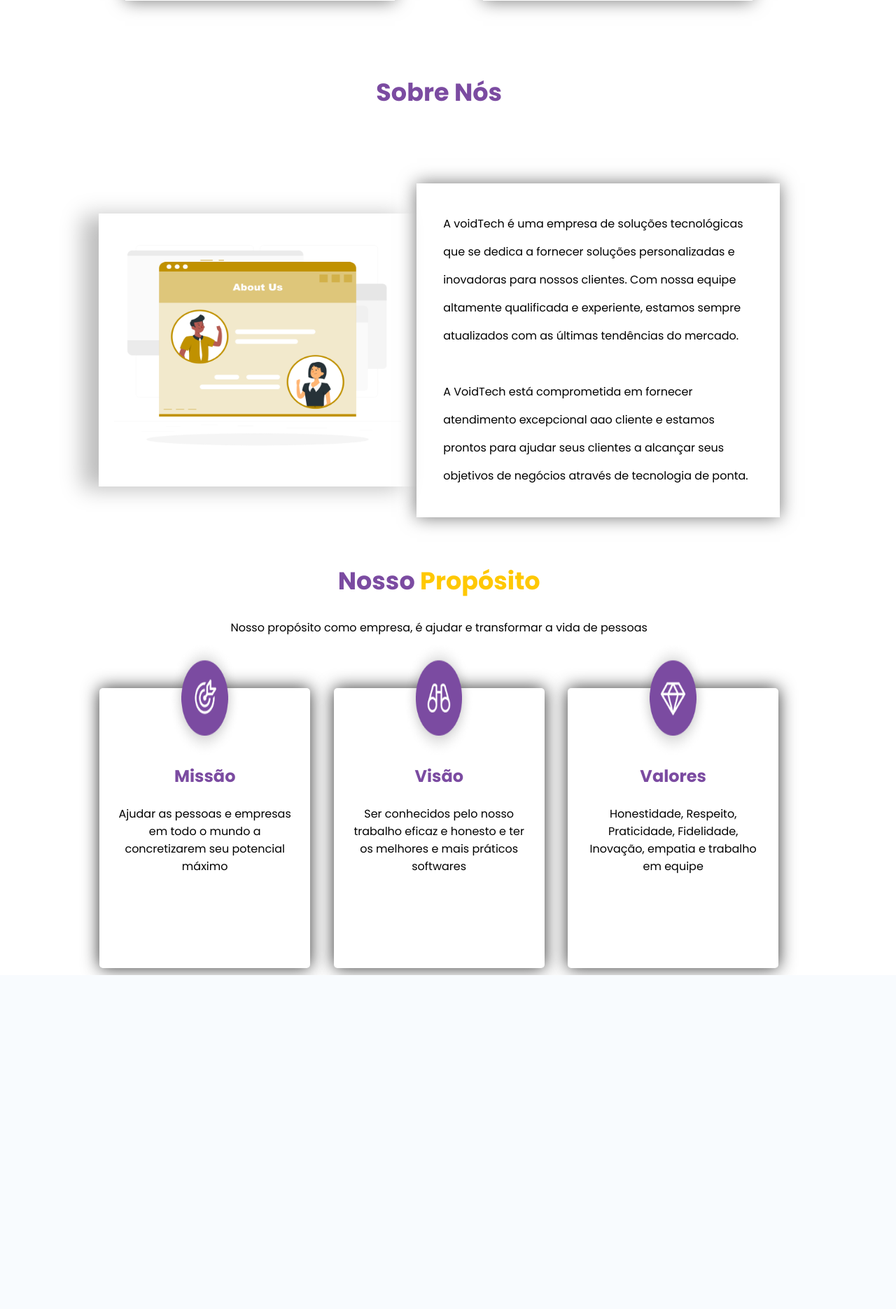
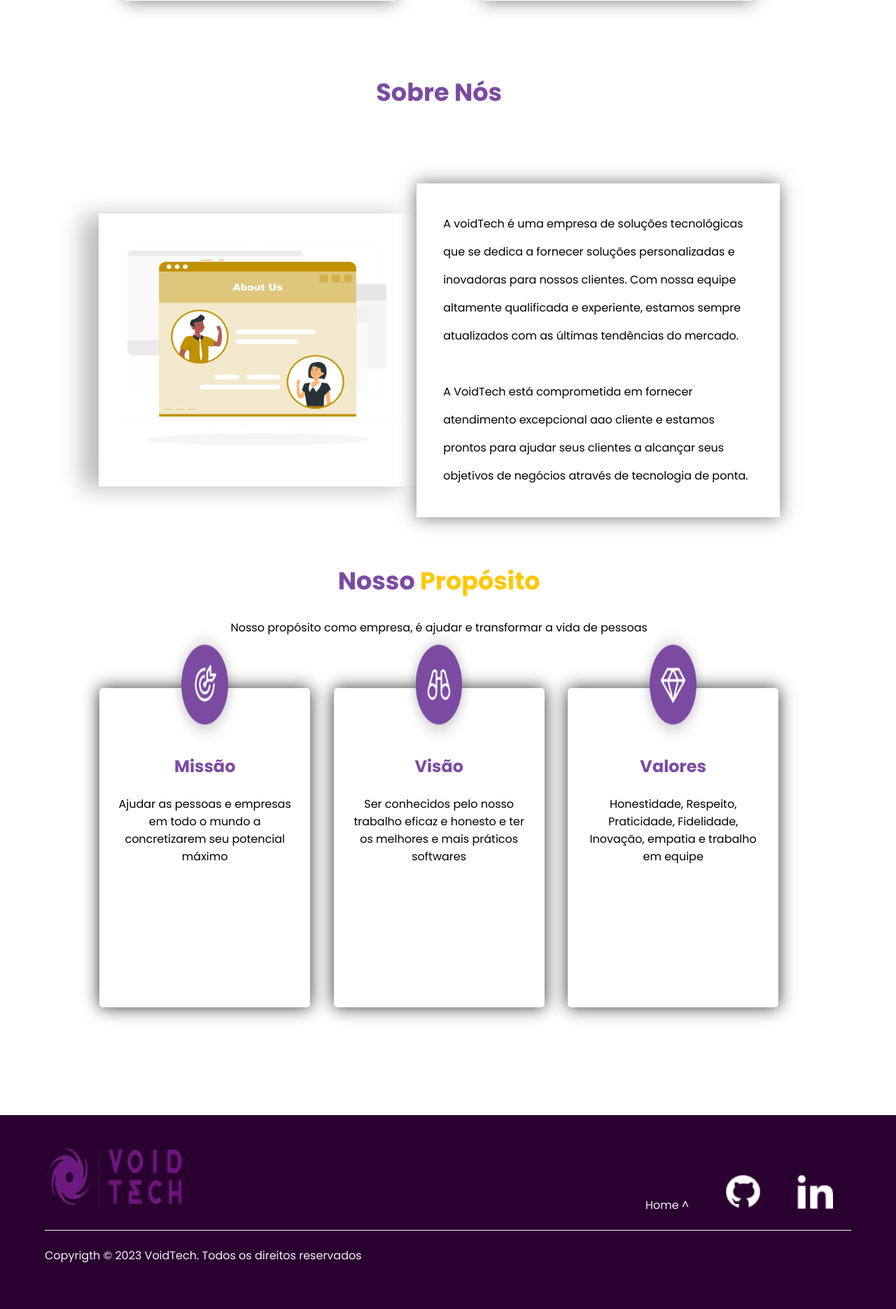
Before and after one commit to GustavoGomesDaSilva/VoidDash, a PHP site: page / in a window 1280 px wide. Shown: the part 2641-4511 px from the top of the page at 70% size. Before the commit the page ends 4034 px from the top, so only its background shows below. Run offline with PHP 8.4, Linux system fonts and the light colour scheme.

Commit message:
home finalizada, footer feito

```diff
--- a/index.php
+++ b/index.php
@@ -144,7 +144,21 @@
             </article>
         </section>
 
-
+        <footer>
+            <section id="footerTopo">
+                <div>
+                    <img src="components/assets/novaLogo.png" alt="">
+                </div>
+                <div id="footerDireita">
+                    <a href="#Home">Home ^</a>
+                    <a href="https://github.com/GustavoGomesDaSilva/VoidDash" target="_blank"><img src="components/assets/GitHub.png" alt="logo do GitHub"></a>
+                    <a href="https://linktr.ee/voiddash" target="_blank"><img src="components/assets/LinkedInIcon.png" alt=""></a>
+                </div>
+            </section>
+            <section>
+                <p>Copyrigth © 2023 VoidTech. Todos os direitos reservados</p>
+            </section>
+        </footer>
     </main>
 </body>
 
--- a/styles/stylePrincipal.css
+++ b/styles/stylePrincipal.css
@@ -7,7 +7,7 @@
 
 main{
     width: 100%;
-    height: 100vh;
+    height: auto;
     /* background-color: aqua; */
 }
 #homeTopo{
@@ -51,7 +51,7 @@ header #btnTopoContainer{
     width: 20%;
 }
 #logoTopo{
-    width: 15vw;
+    width: 20vw;
     height: 18vh;
     display: flex;
     align-items: center;
@@ -69,6 +69,7 @@ header #btnTopoContainer{
     font-weight: 500;
     font-size: 18px;
     box-shadow: #c5c5c5 3px 3px 3px;
+    cursor: pointer;
 }
 .btnTopo:hover{
     transform: scale(1.1);
@@ -131,6 +132,7 @@ header #btnTopoContainer{
     font-weight: 500;
     font-size: 18px;
     box-shadow: #c5c5c5 3px 3px 3px;
+    cursor: pointer;
 }
 #txtCentral #btnPrincipal:hover{
     transform: scale(1.1);
@@ -293,7 +295,7 @@ header #btnTopoContainer{
 
 #sobreNos{
     width: 98vw;
-    height: 98vh;
+    height: auto    ;
     margin-top: 8vh;
 }
 #sobreNos #tituloSobre {
@@ -354,7 +356,7 @@ header #btnTopoContainer{
 #propositos section .cardProposito {
     display: inline-block;
     width: 30%;
-    height: 50vh;
+    height: 57vh;
     margin: 10px;
     border-radius: 5px;
     padding: 20px;
@@ -364,11 +366,48 @@ header #btnTopoContainer{
 }
 #propositos section .cardProposito img{
     width: 40%;
-    height: 47%;
-    margin-top: -11vh;
+    height: 43%;
+    margin-top: -14vh;
 }
 #propositos section .cardProposito h2 {
     margin-top: 0;
     color: #7B4BA1;
     margin-bottom: 3vh;
 }
+
+footer{
+    width: 90%;
+    height: 25vh;
+    background-color: #2A0031;
+    margin-top: 18vh;
+    padding:  3% 5%;
+    color: #f2f2f2;
+}
+footer #footerTopo{
+    width: 100%;
+    display: flex;
+    justify-content: space-between;
+    align-items: flex-end;
+    padding-bottom: 2%;
+    margin-bottom: 2%;
+    border-bottom: #f2f2f2 solid 1px;
+}
+footer #footerTopo img{
+    width: 16vw;
+    height: 12vh;
+}
+footer #footerTopo #footerDireita a{
+    text-decoration: none;
+    color: #f2f2f2;
+}
+footer #footerTopo #footerDireita {
+    width: 25vw;
+    display: flex;
+    justify-content: space-around;
+    align-items: flex-end;
+    /* background-color: #7B4BA1; */
+}
+footer #footerTopo #footerDireita img{
+    width: 4vw;
+    height: 6vh;
+}
```
Also changed, not shown: components/assets/GitHub.png (added), components/assets/LinkedInIcon.png (added).
